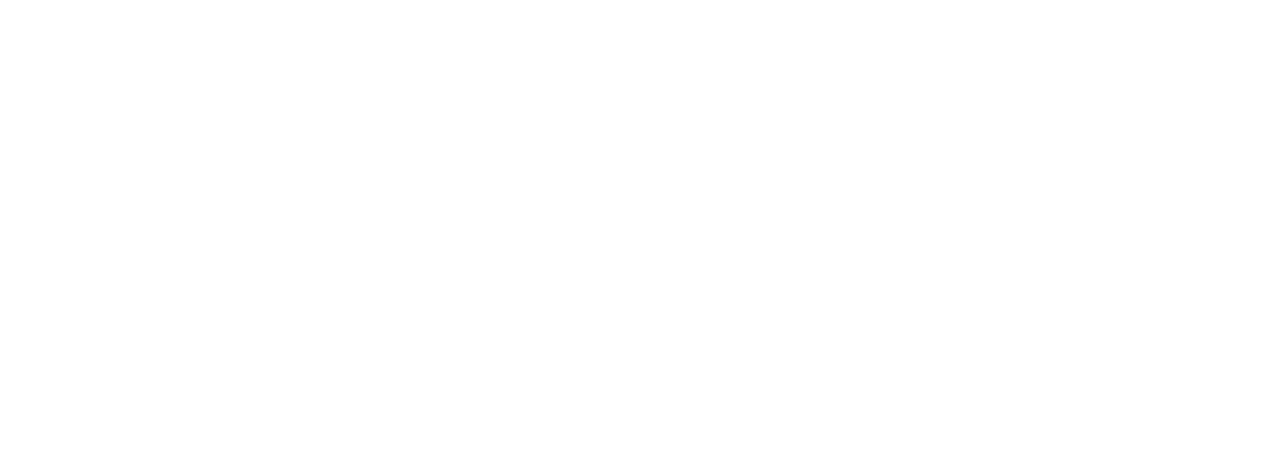
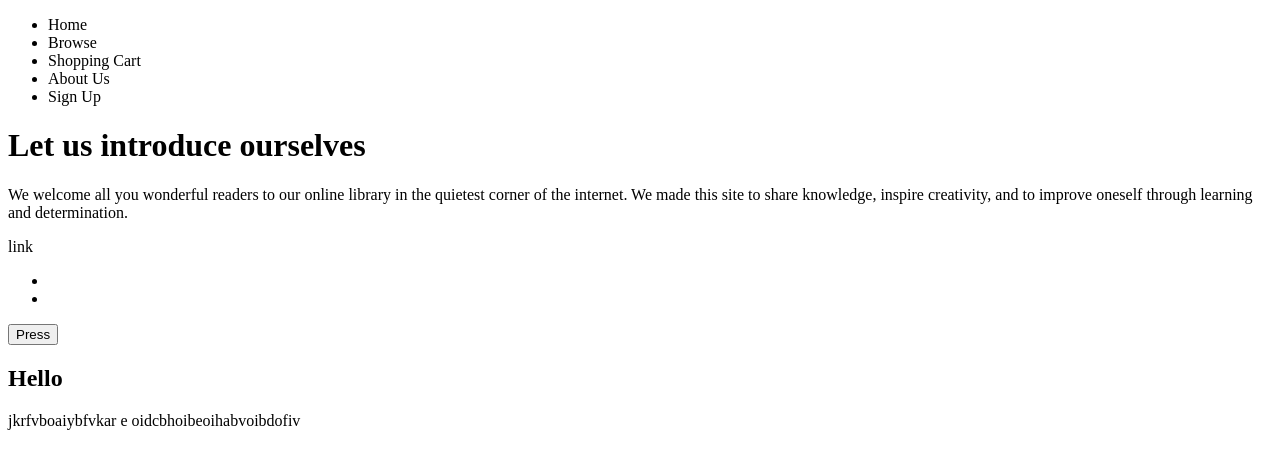
Before and after one commit to DiegoCarmona1/COMP001B.LectureActivity4, a plain HTML site: page index.html in a window 1280 px wide. Drawn offline with Linux system fonts and the light colour scheme.

Commit message:
completed html page

```diff
--- a/index.html
+++ b/index.html
@@ -3,9 +3,35 @@
 <head>
     <meta charset="UTF-8">
     <meta name="viewport" content="width=device-width, initial-scale=1.0">
-    <title>Document</title>
+    <title>The Quiet Corner</title>
 </head>
 <body>
-
+    <header>
+        <nav>
+            <ul>
+                <li href="index.html" target="_self">Home</li>
+                <li href="prodcuts.html" target="_self">Browse</li>
+                <li href="shopping-cart.html" target="_self">Shopping Cart</li>
+                <li href="about.html" target="_self">About Us</li>
+                <li href="sig-up.html" target="_self">Sign Up</li>
+            </ul>
+        </nav>
+    </header>
+    <main>
+        <h1>Let us introduce ourselves</h1>
+        <p>We welcome all you wonderful readers to our online library in the quietest corner of the internet. We made this site to share knowledge, inspire creativity, and to improve oneself through learning and determination.</p>
+    </main>
+    <aside>
+        <link rel="stylesheet" href="link.html">link
+        <nav>
+            <ul>
+                <li></li>
+                <li></li>
+            </ul>
+        </nav>
+        <button>Press</button>
+        <h2>Hello</h2>
+        <p>jkrfvboaiybfvkar e oidcbhoibeoihabvoibdofiv</p>
+    </aside>
 </body>
 </html>
```
